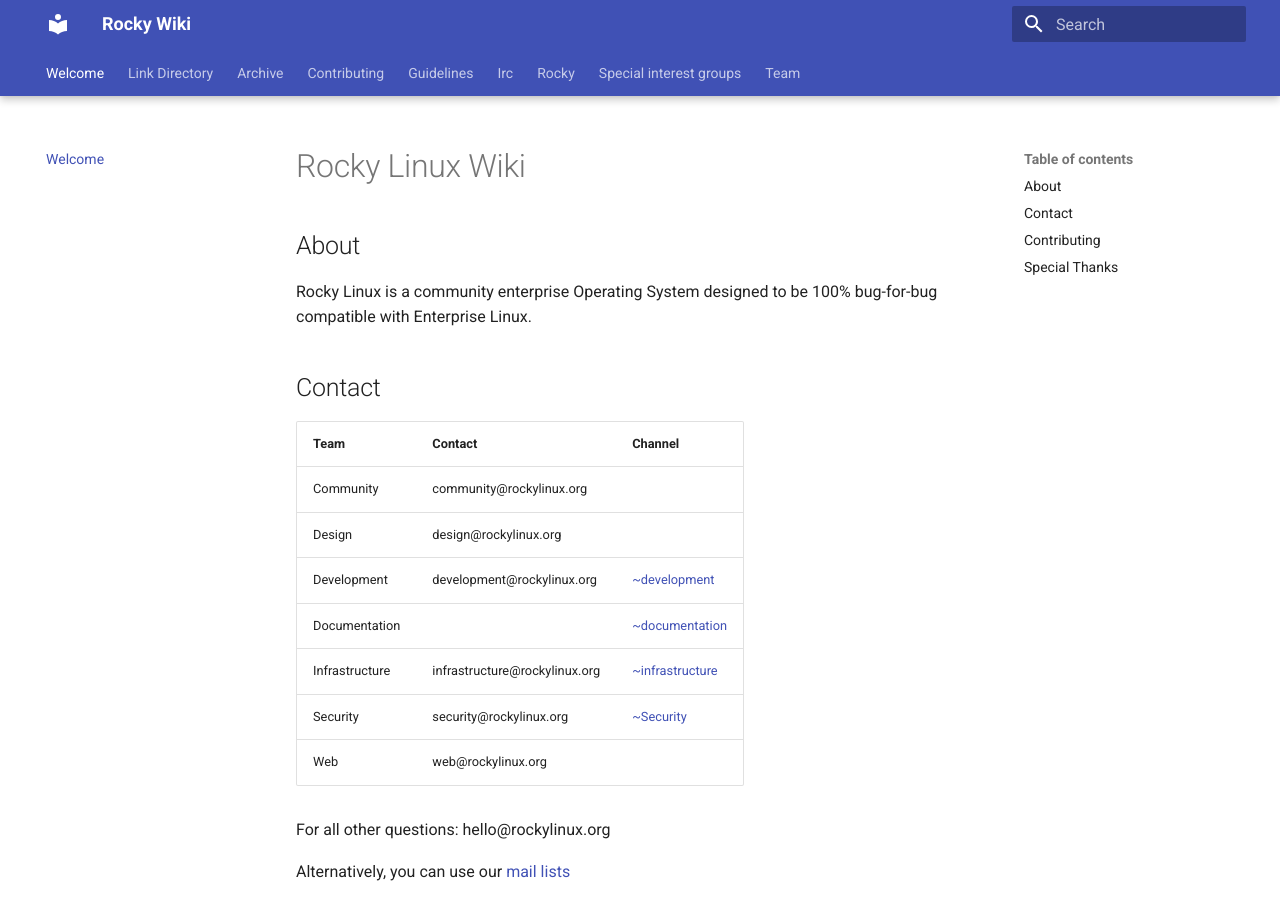
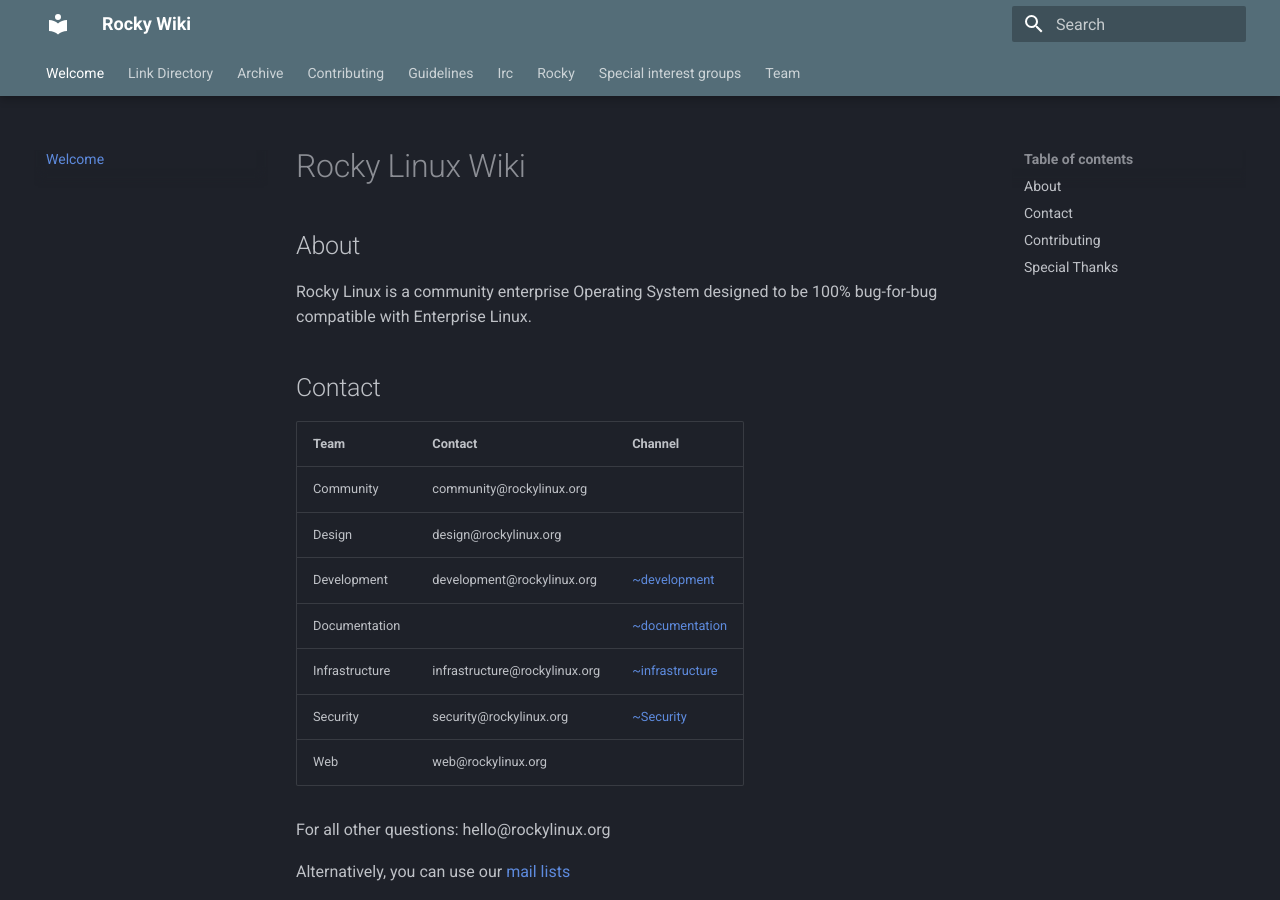
Before and after one commit to rocky-linux/wiki.rockylinux.org, an MkDocs documentation site: the page built from docs/index.md, in a window 1280 px wide and 900 px high. Built offline with MkDocs 1.6.1 and Material for MkDocs 9.7.7, drawn with Linux system fonts in a browser that asks for light colours.

Commit message:
switch to material temporarily

```diff
--- a/mkdocs.yml
+++ b/mkdocs.yml
@@ -3,6 +3,10 @@
 site_url: https://rocky.shootthej.net
 theme:
   name: material
+  palette:
+    scheme: slate
+    primary: blue grey
+    accent: teal
   highlightjs: true
   hljs_languages:
     - bash
```
